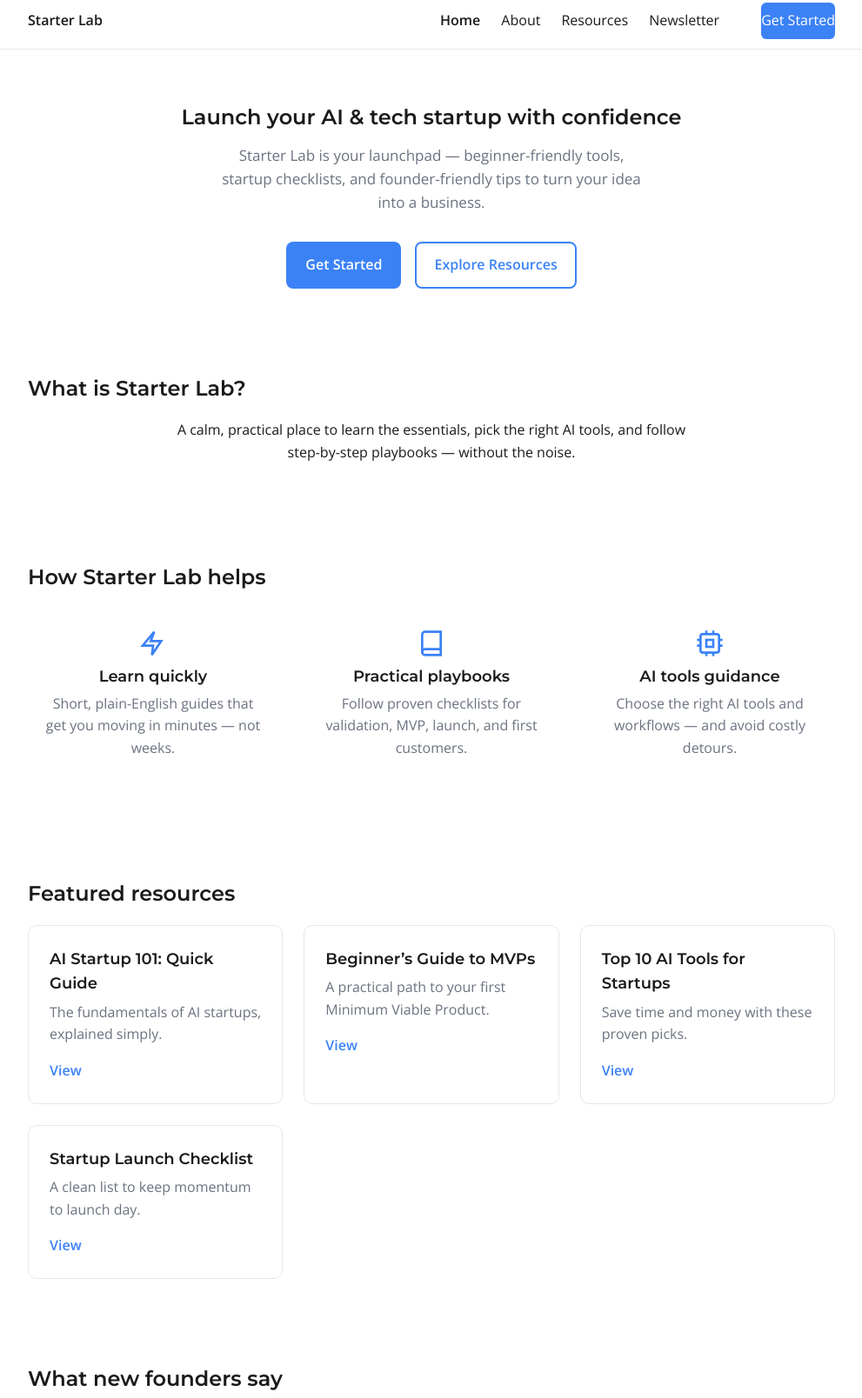
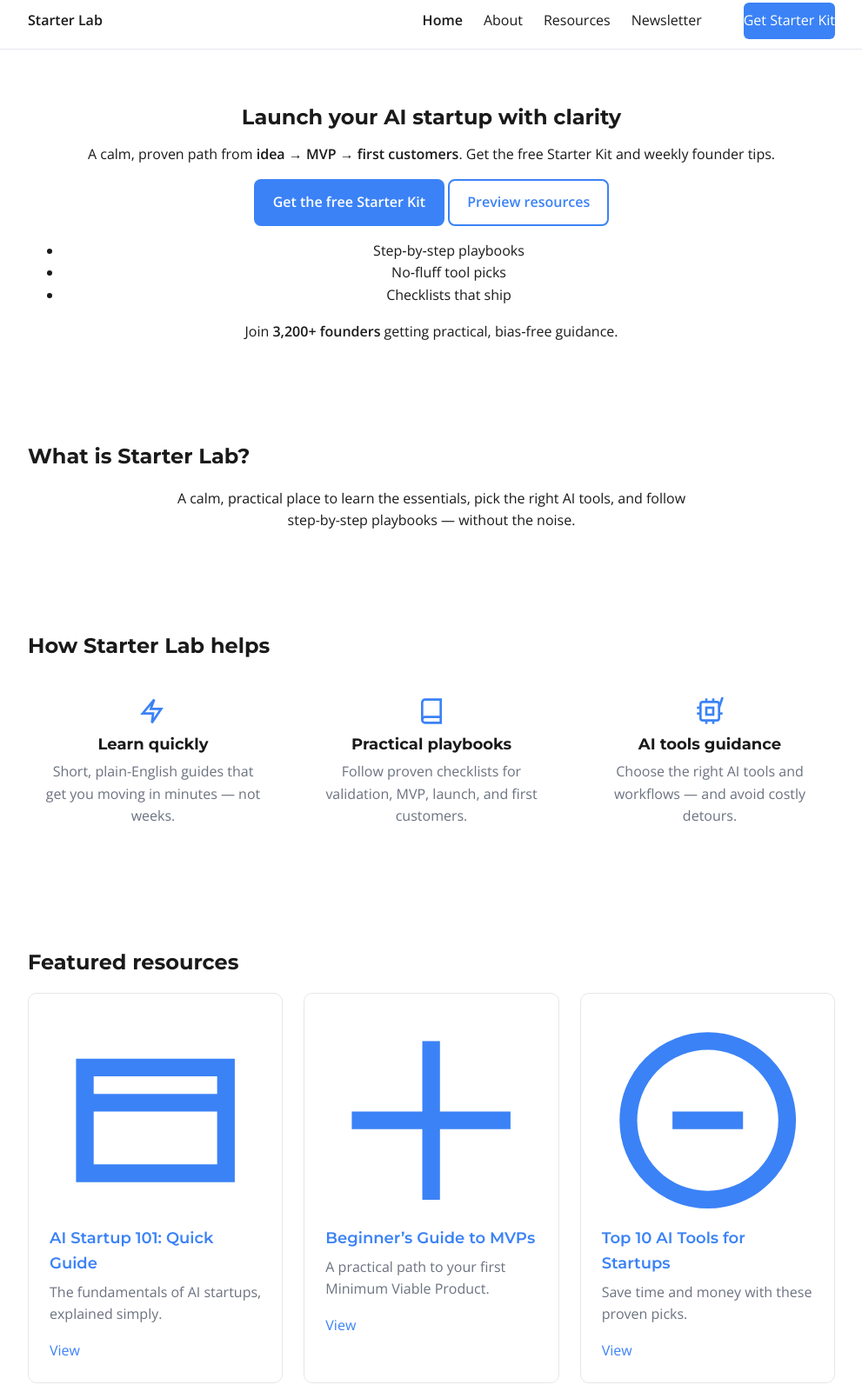
Before and after one commit to DMisico/starterlab.tech, a plain HTML site: page index.html in a window 1280 px wide. Shown: the part 8-1616 px from the top of the page at 87% size, without its empty margins (144-1135 px from the left). Drawn offline with nearby package versions, Linux system fonts and the light colour scheme.

Commit message:
Update index.html

```diff
--- a/index.html
+++ b/index.html
@@ -4,7 +4,7 @@
   <meta charset="UTF-8" />
   <meta name="viewport" content="width=device-width, initial-scale=1" />
   <title>Starter Lab – Your launchpad for AI & tech startups</title>
-  <meta name="description" content="Starter Lab helps first-time founders launch AI and tech startups with beginner-friendly tools, checklists, and tips." />
+  <meta name="description" content="Starter Lab helps first-time founders launch AI and tech startups with beginner-friendly tools, playbooks, and tips." />
   <link rel="canonical" href="https://starterlab.example.com/" />
   <meta property="og:title" content="Starter Lab – Launchpad for AI & Tech Startups" />
   <meta property="og:description" content="Beginner-friendly tools, startup checklists, and founder-friendly tips to kickstart your tech business." />
@@ -16,15 +16,15 @@
   <meta name="twitter:description" content="Beginner-friendly tools, startup checklists, and tips for launching your AI/tech startup." />
   <meta name="twitter:image" content="https://starterlab.example.com/og-image.png" />
   <link rel="icon" href="favicon.png" />
-  <link href="https://fonts.googleapis.com/css2?family=Montserrat:wght@600&family=Open+Sans:wght@400;600&display=swap" rel="stylesheet" />
+  <link href="https://fonts.googleapis.com/css2?family=Montserrat:wght@600;700&family=Open+Sans:wght@400;600&display=swap" rel="stylesheet" />
   <link rel="stylesheet" href="styles.css" />
 </head>
-<body>
+<body class="no-js">
   <a href="#main" class="skip-to-content">Skip to main content</a>
 
   <header class="header">
     <div class="header__inner container">
-      <a href="#hero" class="header__logo">Starter Lab</a>
+      <a href="#hero" class="header__logo" aria-label="Starter Lab home">Starter Lab</a>
 
       <button class="header__toggle" aria-expanded="false" aria-controls="nav-menu" aria-label="Open menu">
         <span class="header__toggle-icon" aria-hidden="true"></span>
@@ -36,26 +36,48 @@
           <li class="nav__item"><a href="#about" class="nav__link">About</a></li>
           <li class="nav__item"><a href="#resources" class="nav__link">Resources</a></li>
           <li class="nav__item"><a href="#newsletter" class="nav__link">Newsletter</a></li>
-          <li class="nav__item nav__item--cta"><a href="#newsletter" class="nav__link nav__link--button">Get Started</a></li>
+          <li class="nav__item nav__item--cta"><a href="#newsletter" class="nav__link nav__link--button">Get Starter Kit</a></li>
         </ul>
       </nav>
     </div>
   </header>
 
   <main id="main">
-    <!-- Hero -->
-    <section id="hero" class="hero section">
-      <div class="hero__content container">
-        <h1 class="hero__title">Launch your AI & tech startup with confidence</h1>
-        <p class="hero__subtitle">Starter Lab is your launchpad — beginner-friendly tools, startup checklists, and founder-friendly tips to turn your idea into a business.</p>
-        <div class="hero__cta">
-          <a href="#newsletter" class="button button--primary">Get Started</a>
-          <a href="#resources" class="button button--secondary">Explore Resources</a>
+    <!-- Hero (V2) -->
+    <section id="hero" class="hero hero--v2 section">
+      <div class="hero--v2__bg" aria-hidden="true"></div>
+      <div class="container hero--v2__content">
+        <h1 class="hero--v2__title">
+          Launch your <span class="hero--v2__highlight">AI startup</span> with clarity
+        </h1>
+        <p class="hero--v2__subtitle">
+          A calm, proven path from <strong>idea → MVP → first customers</strong>. Get the free Starter Kit and weekly founder tips.
+        </p>
+
+        <div class="hero--v2__cta">
+          <a href="#newsletter" class="button button--primary hero--v2__button">Get the free Starter Kit</a>
+          <a href="#resources" class="button button--secondary hero--v2__button">Preview resources</a>
+        </div>
+
+        <ul class="hero--v2__benefits" role="list">
+          <li>Step‑by‑step playbooks</li>
+          <li>No‑fluff tool picks</li>
+          <li>Checklists that ship</li>
+        </ul>
+
+        <div class="hero--v2__trust">
+          <div class="hero--v2__avatars" aria-hidden="true">
+            <span class="avatar"></span>
+            <span class="avatar"></span>
+            <span class="avatar"></span>
+            <span class="avatar"></span>
+          </div>
+          <p class="hero--v2__trust-copy">Join <strong>3,200+ founders</strong> getting practical, bias‑free guidance.</p>
         </div>
       </div>
     </section>
 
-    <!-- About (short, scannable) -->
+    <!-- About -->
     <section id="about" class="about section">
       <div class="container">
         <h2 class="section__title">What is Starter Lab?</h2>
@@ -63,7 +85,7 @@
       </div>
     </section>
 
-    <!-- Benefits (icons refined to 24–32px, consistent line style, better spacing) -->
+    <!-- Benefits -->
     <section id="benefits" class="benefits section">
       <div class="container">
         <h2 class="section__title">How Starter Lab helps</h2>
@@ -100,7 +122,7 @@
                 <rect x="9" y="9" width="6" height="6"/>
                 <line x1="9" y1="1" x2="9" y2="4"/><line x1="15" y1="1" x2="15" y2="4"/>
                 <line x1="9" y1="20" x2="9" y2="23"/><line x1="15" y1="20" x2="15" y2="23"/>
-                <line x1="20" y1="9" x2="23" y2="9"/><line x1="20" y1="14" x2="23" y2="14"/>
+                <line x1="20" y1="9" x2="23" y1="9"/><line x1="20" y1="14" x2="23" y2="14"/>
                 <line x1="1" y1="9" x2="4" y2="9"/><line x1="1" y1="14" x2="4" y2="14"/>
               </svg>
             </div>
@@ -111,39 +133,51 @@
       </div>
     </section>
 
-    <!-- Resources -->
+    <!-- Resources (card polish) -->
     <section id="resources" class="resources section">
       <div class="container">
         <h2 class="section__title">Featured resources</h2>
         <div class="resource-list">
           <article class="resource-card">
-            <h3 class="resource-card__title">AI Startup 101: Quick Guide</h3>
+            <div class="resource-card__thumb" aria-hidden="true">
+              <svg viewBox="0 0 24 24" class="icon icon--thumb"><path d="M4 6h16v12H4z"/><path d="M4 10h16"/></svg>
+            </div>
+            <h3 class="resource-card__title"><a href="#" class="resource-card__link">AI Startup 101: Quick Guide</a></h3>
             <p class="resource-card__desc">The fundamentals of AI startups, explained simply.</p>
-            <a href="#" class="resource-card__link" aria-label="View AI Startup 101 Quick Guide">View</a>
+            <a href="#" class="resource-card__cta" aria-label="View AI Startup 101 Quick Guide">View</a>
           </article>
 
           <article class="resource-card">
-            <h3 class="resource-card__title">Beginner’s Guide to MVPs</h3>
+            <div class="resource-card__thumb" aria-hidden="true">
+              <svg viewBox="0 0 24 24" class="icon icon--thumb"><path d="M12 3v18"/><path d="M3 12h18"/></svg>
+            </div>
+            <h3 class="resource-card__title"><a href="#" class="resource-card__link">Beginner’s Guide to MVPs</a></h3>
             <p class="resource-card__desc">A practical path to your first Minimum Viable Product.</p>
-            <a href="#" class="resource-card__link" aria-label="View Beginner’s Guide to MVPs">View</a>
+            <a href="#" class="resource-card__cta" aria-label="View Beginner’s Guide to MVPs">View</a>
           </article>
 
           <article class="resource-card">
-            <h3 class="resource-card__title">Top 10 AI Tools for Startups</h3>
+            <div class="resource-card__thumb" aria-hidden="true">
+              <svg viewBox="0 0 24 24" class="icon icon--thumb"><circle cx="12" cy="12" r="9"/><path d="M8 12h8"/></svg>
+            </div>
+            <h3 class="resource-card__title"><a href="#" class="resource-card__link">Top 10 AI Tools for Startups</a></h3>
             <p class="resource-card__desc">Save time and money with these proven picks.</p>
-            <a href="#" class="resource-card__link" aria-label="View Top 10 AI Tools for Startups">View</a>
+            <a href="#" class="resource-card__cta" aria-label="View Top 10 AI Tools for Startups">View</a>
           </article>
 
           <article class="resource-card">
-            <h3 class="resource-card__title">Startup Launch Checklist</h3>
+            <div class="resource-card__thumb" aria-hidden="true">
+              <svg viewBox="0 0 24 24" class="icon icon--thumb"><path d="M4 7h16"/><path d="M4 12h16"/><path d="M4 17h10"/></svg>
+            </div>
+            <h3 class="resource-card__title"><a href="#" class="resource-card__link">Startup Launch Checklist</a></h3>
             <p class="resource-card__desc">A clean list to keep momentum to launch day.</p>
-            <a href="#" class="resource-card__link" aria-label="View Startup Launch Checklist">View</a>
+            <a href="#" class="resource-card__cta" aria-label="View Startup Launch Checklist">View</a>
           </article>
         </div>
       </div>
     </section>
 
-    <!-- Testimonials -->
+    <!-- Testimonials (slightly tighter) -->
     <section id="testimonials" class="testimonials section">
       <div class="container">
         <h2 class="section__title">What new founders say</h2>
@@ -163,24 +197,24 @@
     <!-- Newsletter -->
     <section id="newsletter" class="newsletter section">
       <div class="container">
-        <h2 class="section__title">Join our newsletter</h2>
-        <p class="newsletter__text">Weekly tips, tools, and checklists to launch and grow your startup. No spam — ever.</p>
+        <h2 class="section__title">Get the free Starter Kit</h2>
+        <p class="newsletter__text">Download the <strong>AI Startup Starter Kit (PDF)</strong> + get weekly founder tips. No spam, unsubscribe anytime.</p>
 
         <form action="#" method="get" class="newsletter__form">
           <label for="email" class="visually-hidden">Email address</label>
           <input type="email" id="email" name="email" class="newsletter__input" placeholder="Enter your email" required />
-          <button type="submit" class="button button--primary newsletter__button">Subscribe</button>
+          <button type="submit" class="button button--primary newsletter__button">Send me the Starter Kit</button>
         </form>
 
         <p class="newsletter__note">We respect your privacy. Unsubscribe anytime.</p>
       </div>
     </section>
 
-    <!-- Final CTA -->
+    <!-- Final CTA (differentiated) -->
     <section class="cta-band section">
       <div class="container cta-band__inner">
-        <h2 class="cta-band__title">Ready to launch your idea?</h2>
-        <a href="#newsletter" class="button button--primary cta-band__button">Get Started</a>
+        <h2 class="cta-band__title">Ready to make real progress this week?</h2>
+        <a href="#resources" class="button button--primary cta-band__button">Preview resources</a>
       </div>
     </section>
   </main>
@@ -216,6 +250,7 @@
   <script>
     // Mobile nav toggle + focus trap + section highlighting + reduced motion respect
     (function () {
+      document.body.classList.remove('no-js');
       const toggle = document.querySelector('.header__toggle');
       const nav = document.getElementById('nav-menu');
       const links = nav.querySelectorAll('a.nav__link');
```
